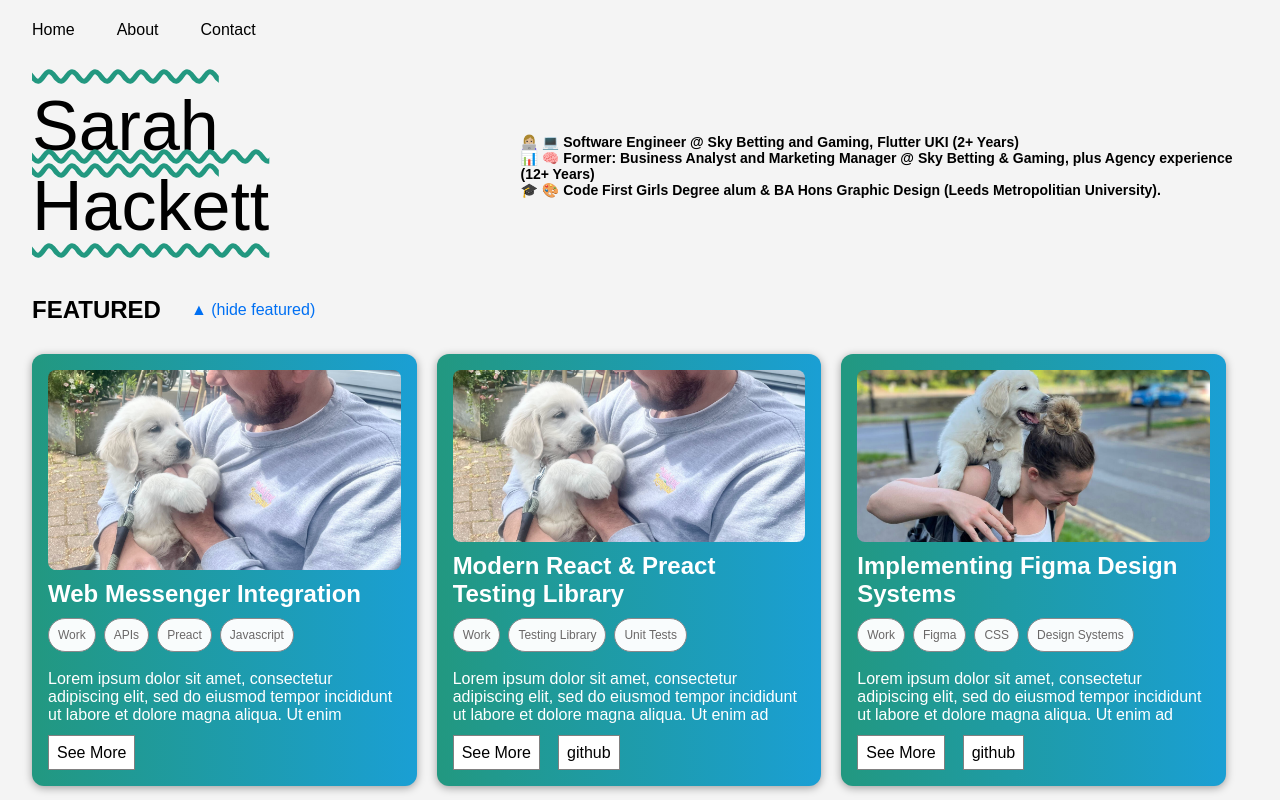
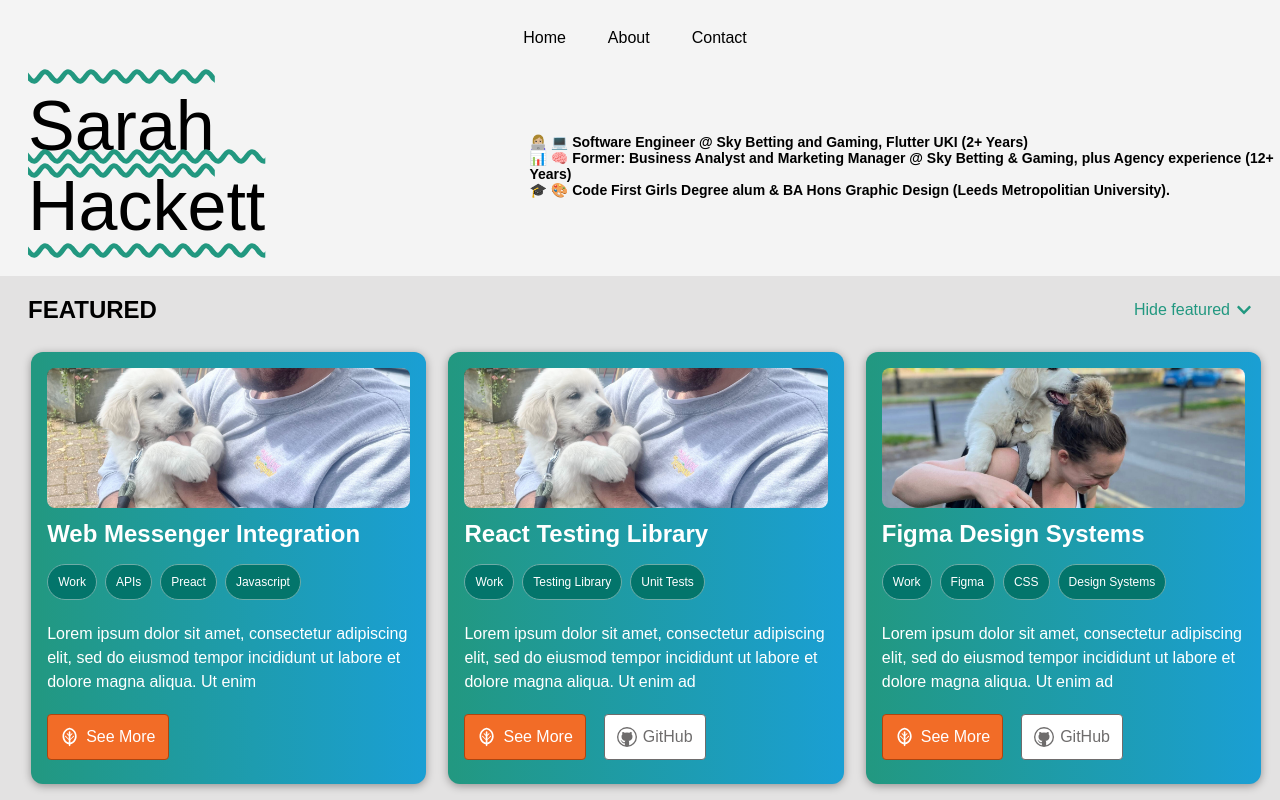
Before and after one commit to Sarahmhackett/sarah-hackett-projects, a Next.js app: page / in a window 1280 px wide. Shown: the top 800 px of the page. Built offline with nearby package versions, Linux system fonts and the light colour scheme; a web font is replaced by a local one.

Commit message:
styling updates following prod design review

```diff
--- a/app/components/FeaturedCards.module.css
+++ b/app/components/FeaturedCards.module.css
@@ -1,12 +1,14 @@
 
 .container {
     width: 100%;
-
+    background-color: #e3e2e2;
 }
 
 .cardscontainer {
     display: flex;
+    justify-content: space-around;
     flex-wrap: wrap;
+    margin-left: 28px;
 }
 
 .hiddenElement {
@@ -14,9 +16,11 @@
 }
 
 .titleContainer {
-  width: 100%;
   display: flex;
   align-items: center;
+  justify-content: space-between;
+  margin-left: 28px;
+  padding-right: 28px;
 }
 
 .h2 {
@@ -25,13 +29,16 @@
 
 
 .titleContainer a {
- margin-left: 30px
+  display: flex;
+  align-items: center;
+  margin-left: 30px;
+  color: #229880;
 }
 
 .cards {
     width: 100%;
     height: 400px;
-    margin: 10px 20px 10px 0;
+    margin: 8px 16px 8px 0;
     border-radius: 12px;
     padding: 1rem;
     background-color: #efebe9;
@@ -39,7 +46,6 @@
     transition: transform 0.2s ease;
     display: flex;
     flex-direction: column;
-
     background: linear-gradient(90deg, #229880, transparent) #1a9fd4;
     font-family: inherit;
     color: #fff;
@@ -51,44 +57,45 @@
 .cards:hover, .cards:focus {
   background-color: #e64451;
   color: #fff;
-
 }
-
 
 .imageWrapper {
     position: relative;
     width: 100%;
-    height: 500px;
+    height: 300px;
 }
 
 .projectImage {
     object-fit: cover;
+    height: 300px;
     border-radius: 8px;
 }
 
 .projectName {
-    margin: 10px 0 10px 0;
+    margin: 12px 0 4px 0;
 }
 
 .tags {
     list-style: none;
-    padding: 0;
+    padding-top: 12px;
+    padding-bottom: 4px;
     margin: 0;
     display: flex;
     gap: 0.5rem;
 }
 
 .tags li {
-    background-color: rgba(255, 255, 255, 0.974);
-    border: 1px solid rgb(138, 136, 139);
+    background-color: #03756B;
+    border: 1px solid #6EACA7;
     border-radius: 20px;
-    padding: 9px;
-    color:#6a6868;
+    padding: 10px;
+    color:#ffffff;
     font-size: 12px;
 }
 
 .projectDescription {
     margin: 10px 0 10px 0;
+    line-height: 150%;
 }
 
 .links {
@@ -98,28 +105,32 @@
     margin-top: 10px;
     display: flex;
     gap: 0.5rem;
-
 }
 
-  .links a {
-    color: black;
-    background-color: white;
-    border: 1px solid grey;
-    padding: 0.5em;
+.seeMore {
+    color: rgb(255, 255, 255);
+    background-color: #F26C27;
+    border: 1px solid #AD4510;
+    padding: 12px 12px 12px 12px;
     margin-right: 10px;
-    width: 100px;
+    display: flex;
+    align-items: center;
+    border-radius: 4px;
 }
 
-  .links .seeMore:hover {
-    background-color: #e64451;
+.gitHub {
+  color: #6E6C6C;
+  background-color: #ffffff;
+  border: 1px solid #6E6C6C;
+  padding: 12px 12px 12px 12px;
+  margin-right: 10px;
+  display: flex;
+  align-items: center;
+  border-radius: 4px;
 }
 
-  .links .nogitHubUrl {
+.nogitHubUrl {
     display: none;
-  }
-
-  .links .gitHub:hover {
-    background-color: #229880;
 }
 
   @media (min-width: 768px) {
--- a/app/components/FeaturedCards.tsx
+++ b/app/components/FeaturedCards.tsx
@@ -3,6 +3,9 @@
 import Image from "next/image";
 import { projects } from "../data/featured-projects";
 import styles from "./FeaturedCards.module.css";
+import { FaChevronDown, FaChevronUp } from "react-icons/fa";
+import { TiLeaf } from "react-icons/ti";
+import { VscGithub } from "react-icons/vsc";
 
 export default function FeaturedCards() {
   const [selectedTag, setSelectedTag] = useState<string | null>(null);
@@ -24,7 +27,15 @@
             setIsHidden((prev) => !prev);
           }}
         >
-          {isHidden ? "▼ (show featured)" : "▲ (hide featured)"}
+          <>
+            {isHidden ? "Show featured " : "Hide featured "}
+            {"  "}
+            {isHidden ? (
+              <FaChevronUp style={{ marginLeft: "6px" }} />
+            ) : (
+              <FaChevronDown style={{ marginLeft: "6px" }} />
+            )}
+          </>
         </a>
       </div>
 
@@ -53,6 +64,7 @@
             <ul className={styles.links}>
               <li>
                 <Link className={styles.seeMore} href={project.url}>
+                  <TiLeaf style={{ marginRight: "6px" }} size={20} />
                   See More
                 </Link>
               </li>
@@ -63,7 +75,8 @@
                   }
                   href={project.githubUrl}
                 >
-                  github
+                  <VscGithub style={{ marginRight: "6px" }} size={20} />
+                  GitHub
                 </Link>
               </li>
             </ul>
--- a/app/components/HomepageCard.module.css
+++ b/app/components/HomepageCard.module.css
@@ -1,16 +1,21 @@
 
 .container {
     width: 100%;
-    margin-top: 20px;
+    background-color: #e3e2e2;
+    padding-top: 20px;
 }
 
 .h2 {
   color: black;
+  margin: 0;
+  padding: 0;
+  margin-left: 20px;
 }
 
 .filterButtons {
   display: flex;
-  margin-bottom: 10px;
+  margin: 16px 0 16px 0;
+  margin-left: 28px;
 }
 
 .filterButtons button {
--- a/app/data/featured-projects.ts
+++ b/app/data/featured-projects.ts
@@ -21,7 +21,7 @@
   },
   {
     id: "project-2",
-    name: "Modern React & Preact Testing Library",
+    name: "React Testing Library",
     url: "/projects/project-2",
     homepageImage: "/images/project-1.png",
     tags: ["Work", "Testing Library", "Unit Tests"],
@@ -31,7 +31,7 @@
   },
   {
     id: "project-3",
-    name: "Implementing Figma Design Systems",
+    name: "Figma Design Systems",
     url: "../../public/images/project-3.png",
     homepageImage: "/images/project-3.png",
     tags: ["Work", "Figma", "CSS", "Design Systems"],
--- a/app/home.module.css
+++ b/app/home.module.css
@@ -1,12 +1,9 @@
-.main {
-    padding-left: 2rem;
-    padding-right: 2rem;
-    padding-top: 1rem;
-  }
+
 
 .heading {
   display: flex;
   align-items: center;
+  margin-left: 28px;
 }
 
 .title {
--- a/app/layout.module.css
+++ b/app/layout.module.css
@@ -1,8 +1,9 @@
 .navigation {
     display: flex;
+    align-items:center;
+    justify-content: center;
     height: 60px;
-    align-items:center;
-    padding-left: 1em
+    margin: 8px;
 }
 
 .navigation a {
--- a/app/styles/globals.css
+++ b/app/styles/globals.css
@@ -1,8 +1,8 @@
 body {
-  font-family: sans-serif;
   margin: 0;
   padding: 0;
   background: #f4f4f4;
+  font-family: Arial, Helvetica, sans-serif;
 }
 a {
   color: #0070f3;
--- a/package.json
+++ b/package.json
@@ -13,6 +13,7 @@
     "prop-types": "^15.8.1",
     "react": "^19.0.0",
     "react-dom": "^19.0.0",
+    "react-icons": "^5.5.0",
     "react-vertical-timeline-component": "^3.5.3"
   },
   "devDependencies": {
```
Also changed, not shown: 2 other files (tests, documents, lock files or other folders). Lines whose indentation alone changed are shown as unchanged.
